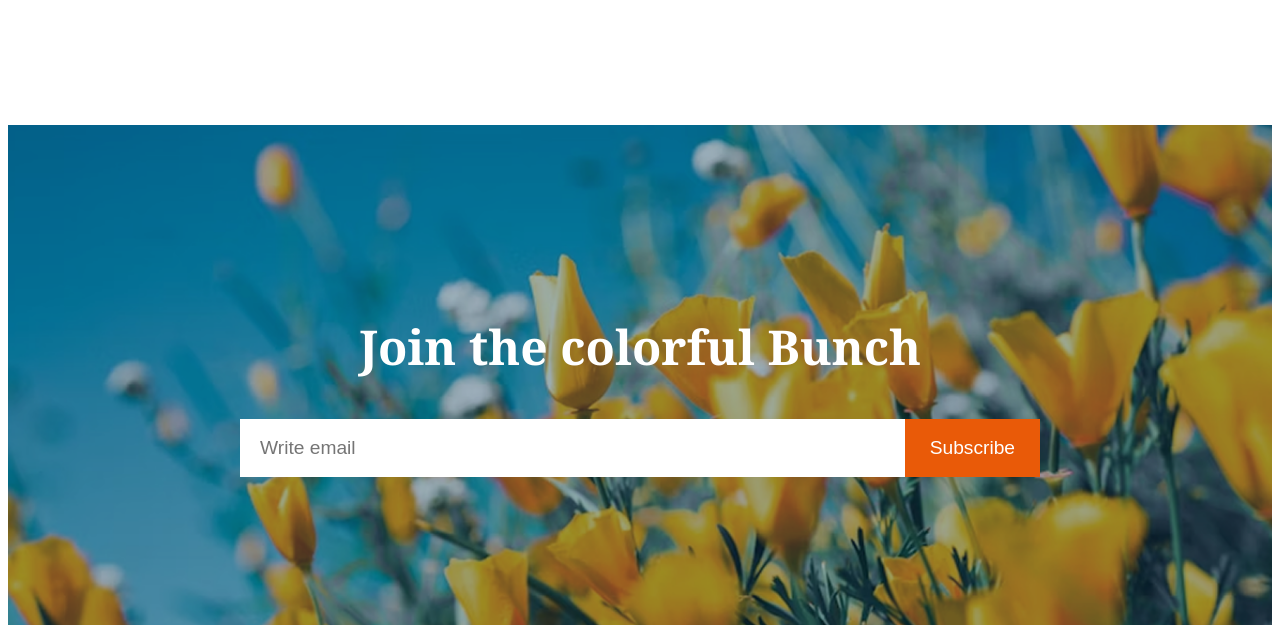
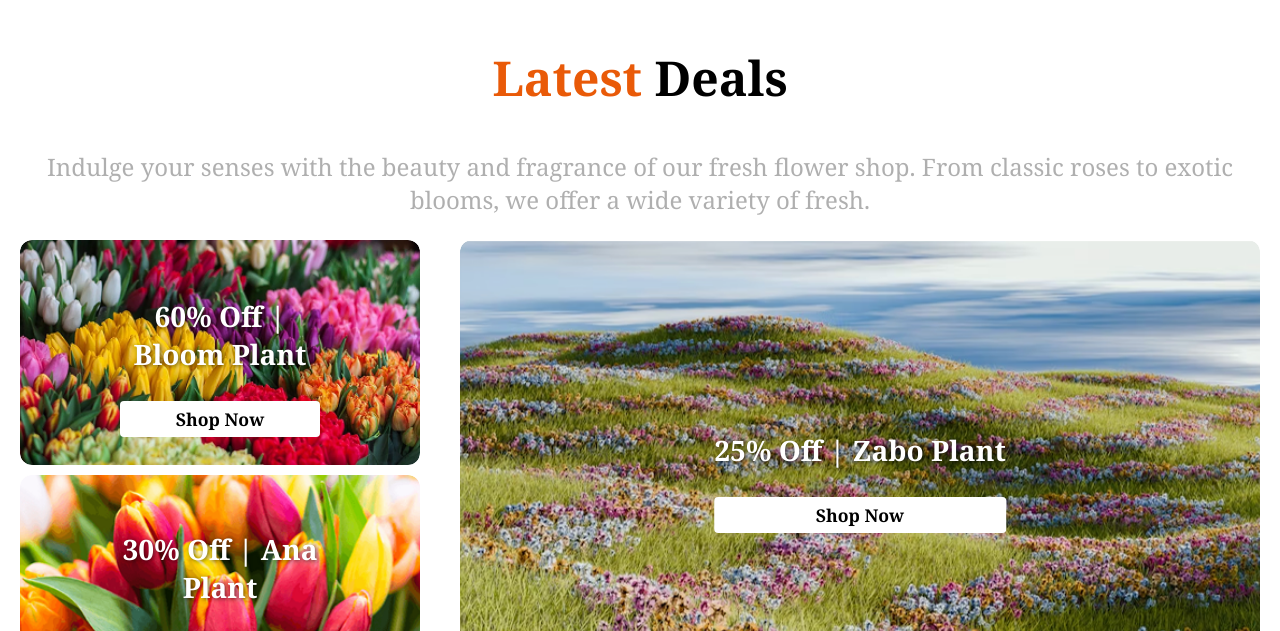
Before and after one commit to mahiOSD/B12A02-responsive-Flowers-main, a plain HTML site: page index.html in a window 1280 px wide. Shown: the part 2660-3291 px from the top of the page. Drawn offline with Linux system fonts and the light colour scheme.

Commit message:
deal section

```diff
--- a/index.html
+++ b/index.html
@@ -106,6 +106,39 @@
     </ul>
   </div>
 </div>
+<div class="deal-section">
+  <h2 class="text text-center"><span class="highlight">Latest</span> Deals</h2>
+  <p class="description text-center">
+    Indulge your senses with the beauty and fragrance of our fresh flower shop.
+    From classic roses to exotic blooms, we offer a wide variety of fresh.
+  </p>
+  <div class="deal-images">
+    <div class="deal-images-column">
+      <div class="deal-card">
+        <img src="assets/deal-bloom.png" alt="Bloom Plant">
+        <div class="overlay">
+          <h3>60% Off | Bloom Plant</h3>
+          <a href="#">Shop Now</a>
+        </div>
+      </div>
+      <div class="deal-card">
+        <img src="assets/deal-ana.png" alt="Ana Plant">
+        <div class="overlay">
+          <h3>30% Off | Ana Plant</h3>
+          <a href="#">Shop Now</a>
+        </div>
+      </div>
+    </div>
+    <div class="deal-card">
+      <img class="deal-image" src="assets/deal-zabo.png" alt="Zabo Plant">
+      <div class="overlay">
+        <h3>25% Off | Zabo Plant</h3>
+        <a href="#">Shop Now</a>
+      </div>
+    </div>
+  </div>
+</div>
+
 
 </section>
 <div class="join-section">
--- a/styles/flower.css
+++ b/styles/flower.css
@@ -123,6 +123,68 @@ section{
 
 }
 
+.deal-card {
+  position: relative;
+  overflow: hidden;
+  border-radius: 12px;
+}
+
+.deal-card img {
+  width: 100%;
+  height: 100%;
+  object-fit: cover;
+  border-radius: 12px;
+}
+
+.deal-card.small {
+  height: 150px;
+}
+
+.deal-card.large {
+  height: 100%;
+}
+
+.overlay {
+  position: absolute;
+  top: 50%;
+  left: 50%;
+  transform: translate(-50%, -50%);
+  color: white;
+  text-align: center;
+  font-size: 1.5rem;
+  font-weight: bold;
+  text-shadow: 1px 1px 4px rgba(0, 0, 0, 0.6);
+}
+
+.overlay a {
+  display: block;
+  margin-top: 10px;
+  text-decoration: none;
+  background-color: white;
+  color: black;
+  padding: 6px 12px;
+  font-size: 1.1rem;
+  font-weight: bold;
+  border-radius: 4px;
+  text-shadow: none;
+}
+
+.deal-images {
+  display: grid;
+  grid-template-columns: 1fr 2fr;
+  gap: 40px;
+  border-radius: 12px;
+
+}
+
+.deal-images-column {
+  display: flex;
+  flex-direction: column;
+  justify-content: space-between;
+  gap: 10px;
+}
+
+
  .join-section {
     background-image: url('../assets/news-letter-bg.png');
     background-size: cover;
@@ -176,7 +238,8 @@ section{
     margin: 0 auto;
     margin-top: 50px;
 }
-/* @media(max-width: 768px) {
+
+@media(max-width: 768px) {
   .plants-lover-section {
     flex-direction: column;
     text-align: center;
@@ -195,4 +258,4 @@ section{
   .description-list {
     max-width: 100%;
   }
-} */
+}
```
